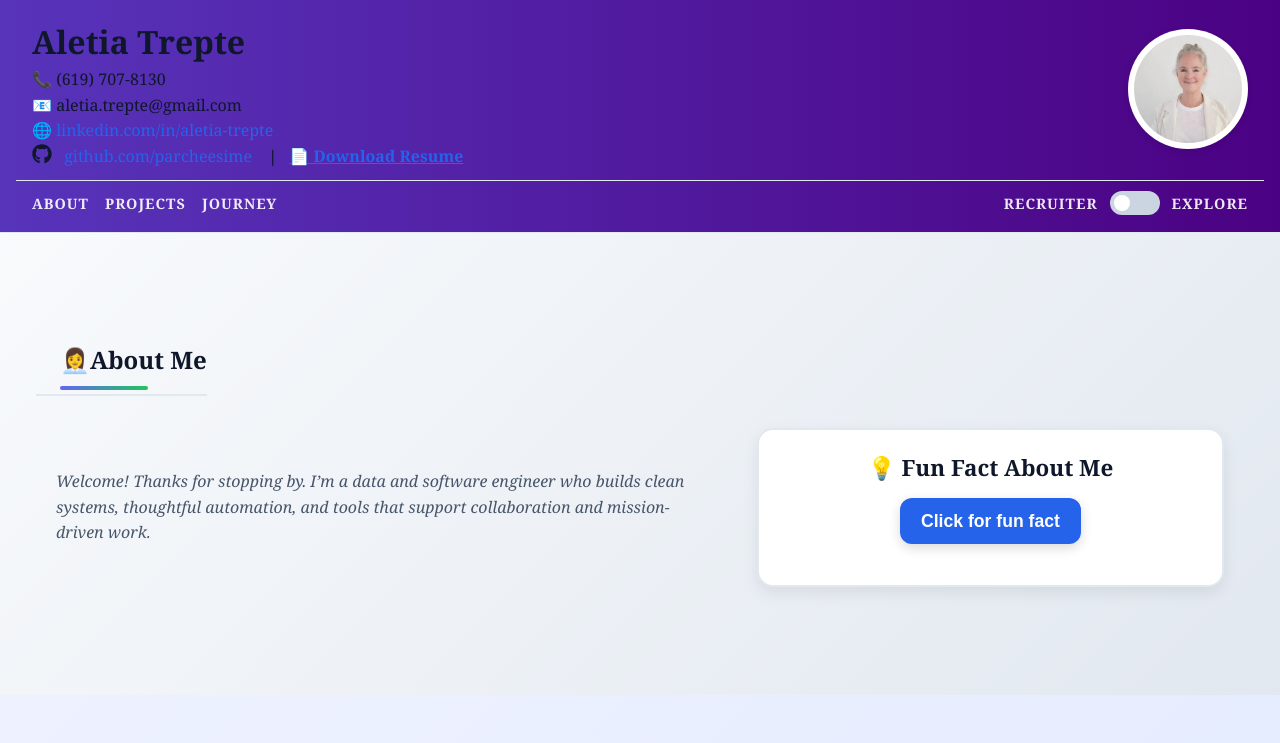
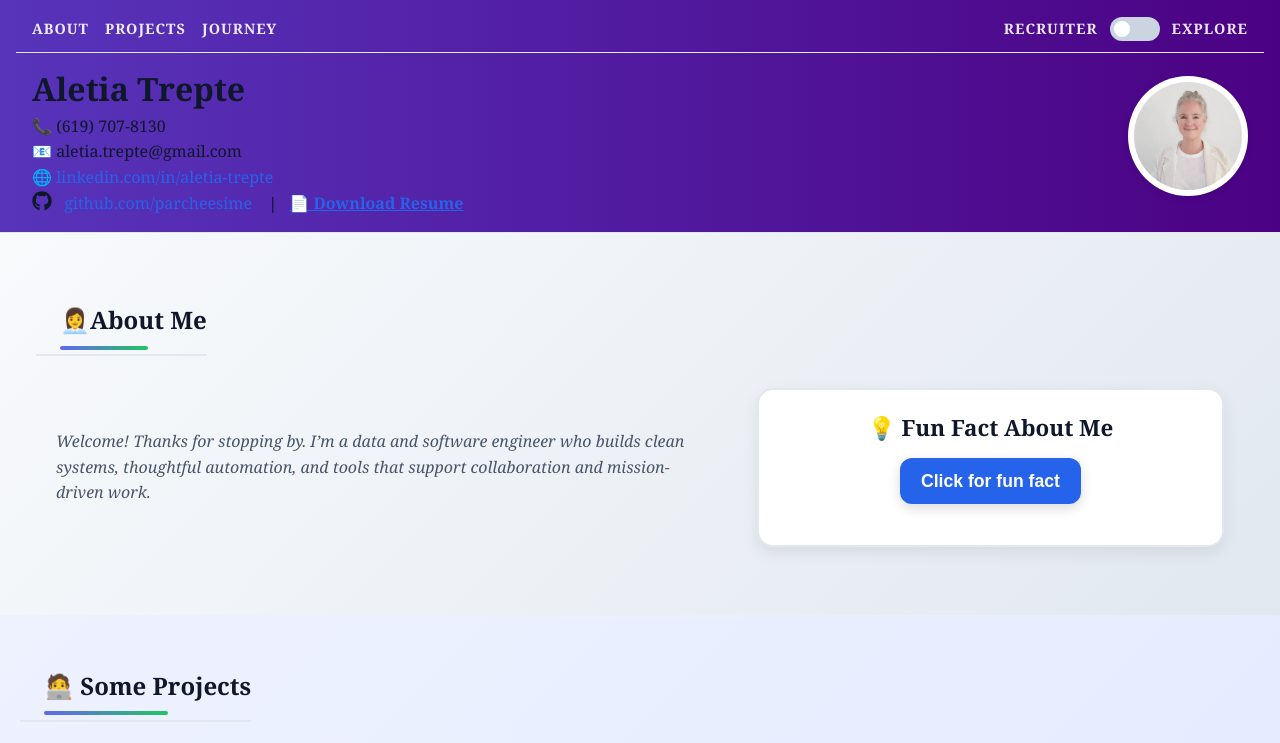
Before and after one commit to parcheesime/portfolio-site, a plain HTML site: page index.html in a window 1280 px wide. Shown: the top 743 px of the page. Drawn offline with Linux system fonts and the light colour scheme.

Commit message:
'about me update

```diff
--- a/index.html
+++ b/index.html
@@ -56,6 +56,26 @@
   </script>
 
   <header>
+    <div class="nav-and-toggle-container">
+      <nav class="top-nav">
+        <ul>
+          <li><a href="#about">About</a></li>
+          <li><a href="#projects">Projects</a></li>
+          <li><a href="#skill-path">Journey</a></li>
+        </ul>
+      </nav>
+      <div id="clickScore" class="hidden-in-recruiter">⭐ Score: <span id="scoreCount">0</span></div>
+      <div id="questBox" class="hidden-in-recruiter">🎯 Mission: Explore 3 features <span
+          id="questProgress">(0/3)</span></div>
+      <div class="mode-toggle-wrapper">
+        <span class="mode-label">Recruiter</span>
+        <label class="switch">
+          <input type="checkbox" id="modeSwitch" aria-label="Toggle Explore Mode">
+          <span class="slider round"></span>
+        </label>
+        <span class="mode-label">Explore</span>
+      </div>
+    </div>
     <div class="header-container">
       <div class="contact-info">
         <h1>Aletia Trepte</h1>
@@ -80,26 +100,6 @@
       </div>
       <div class="profile-pic-wrapper">
         <img src="assets/me2.webp" alt="Aletia Trepte" class="profile-pic" width="120" height="120" />
-      </div>
-    </div>
-    <div class="nav-and-toggle-container">
-      <nav class="top-nav">
-        <ul>
-          <li><a href="#about">About</a></li>
-          <li><a href="#projects">Projects</a></li>
-          <li><a href="#skill-path">Journey</a></li>
-        </ul>
-      </nav>
-      <div id="clickScore" class="hidden-in-recruiter">⭐ Score: <span id="scoreCount">0</span></div>
-      <div id="questBox" class="hidden-in-recruiter">🎯 Mission: Explore 3 features <span
-          id="questProgress">(0/3)</span></div>
-      <div class="mode-toggle-wrapper">
-        <span class="mode-label">Recruiter</span>
-        <label class="switch">
-          <input type="checkbox" id="modeSwitch" aria-label="Toggle Explore Mode">
-          <span class="slider round"></span>
-        </label>
-        <span class="mode-label">Explore</span>
       </div>
     </div>
   </header>
--- a/style.css
+++ b/style.css
@@ -187,7 +187,7 @@ footer {
 
 section {
   scroll-margin-top: 100px;
-  padding: 60px 20px;
+  padding: 20px;
   box-sizing: border-box;
 }
 
@@ -616,9 +616,9 @@ body.explore-mode {
   justify-content: space-between;
   gap: 1rem;
   max-width: 100%;
-  margin: 10px auto 0;
-  padding: 10px 1em 0;
-  border-top: 1px solid rgba(255, 255, 255, 0.2);
+  margin: 0 auto 10px;
+  padding: 0 1em 10px;
+  border-bottom: 1px solid rgba(255, 255, 255, 0.2);
 }
 
 #skill-path {
@@ -1390,7 +1390,7 @@ body.explore-mode header {
 }
 
 body.explore-mode .nav-and-toggle-container {
-  border-top-color: rgba(255, 255, 255, 0.1);
+  border-bottom-color: rgba(255, 255, 255, 0.1);
 }
 
 .hidden-in-recruiter {
@@ -1577,7 +1577,7 @@ body:not(.explore-mode) header .contact-info a {
 }
 
 body:not(.explore-mode) .nav-and-toggle-container {
-  border-top-color: var(--border-light) !important;
+  border-bottom-color: var(--border-light) !important;
 }
 
 body:not(.explore-mode) #about,
```
